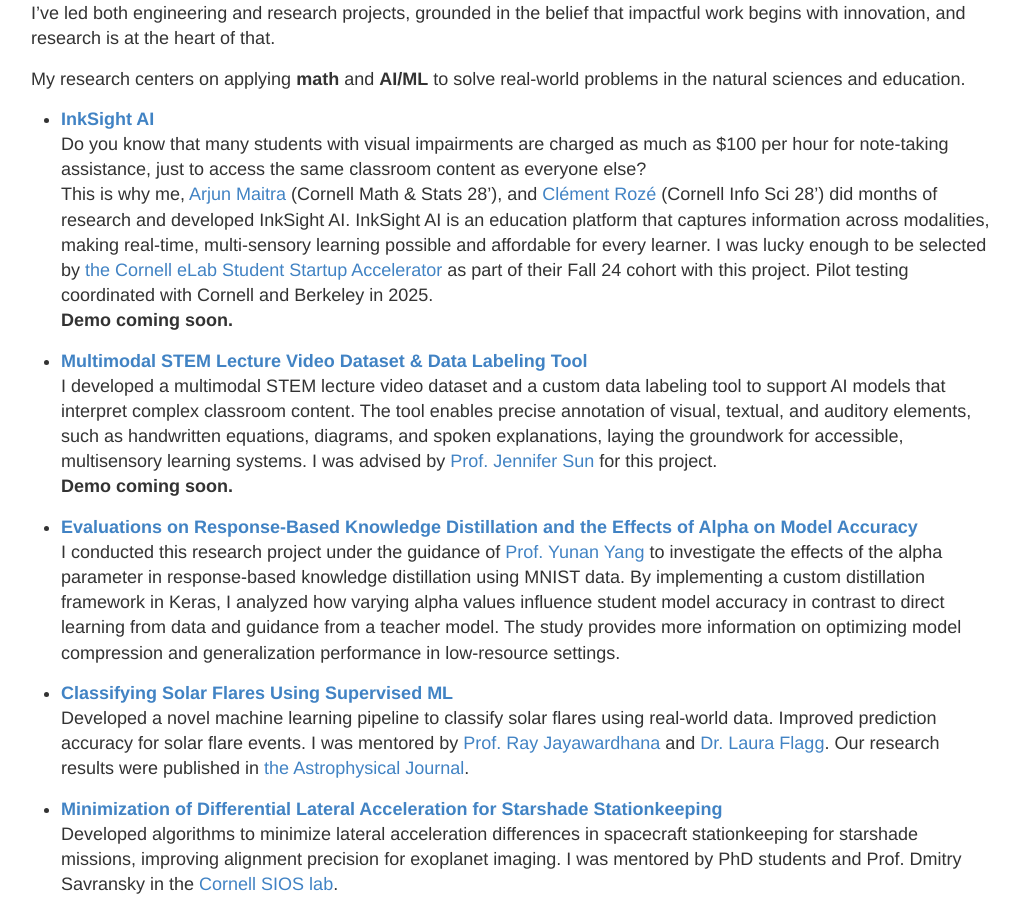
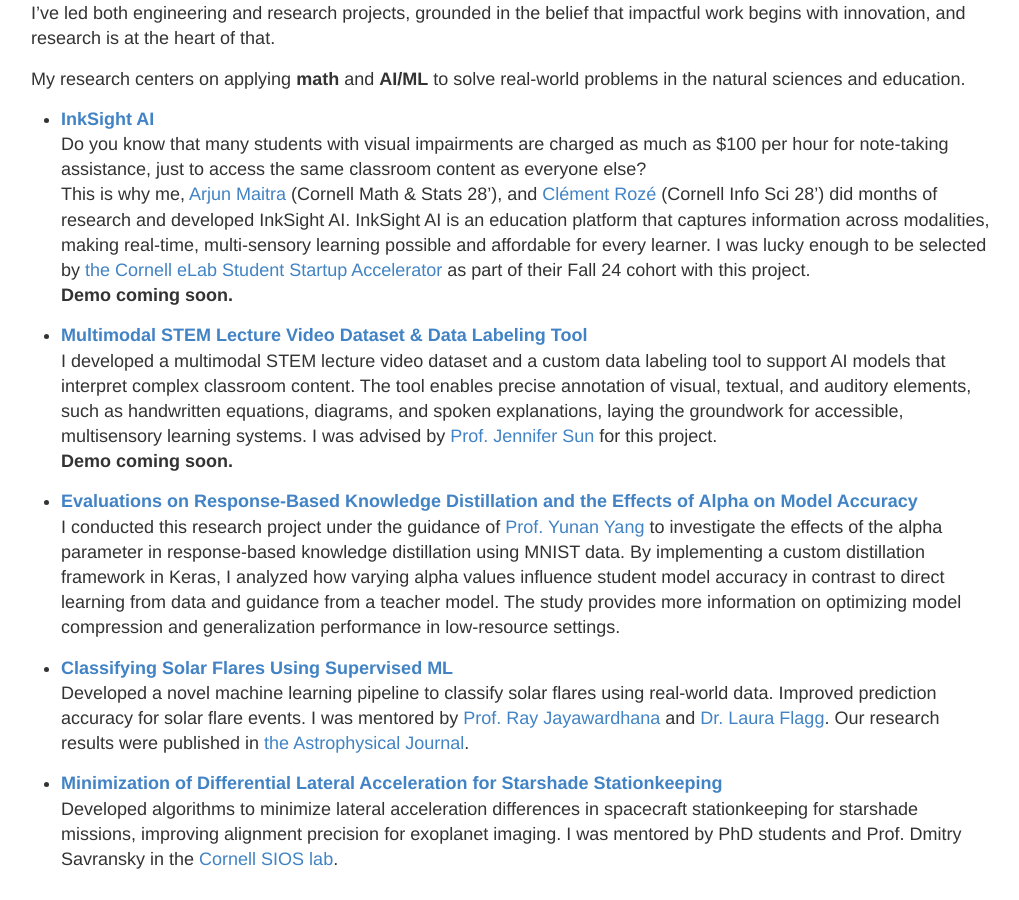
Before and after one commit to nicolehao34/nicolehao34.github.io, a Jekyll site: the page built from index.md, in a window 1280 px wide and 900 px high, scrolled down 644 px. Shown: the whole window, without its empty margins (129-1148 px from the left). Built offline with Jekyll 4.4.1, drawn with Linux system fonts in a browser that asks for light colours.

Commit message:
Update index.md

```diff
--- a/index.md
+++ b/index.md
@@ -20,7 +20,7 @@
 My research centers on applying **math** and **AI/ML** to solve real-world problems in the natural sciences and education.
 
 -  **[InkSight AI](https://github.com/Cornell-InkSight/InkSightMVP.git)** <br>
-Do you know that many students with visual impairments are charged as much as $100 per hour for note-taking assistance, just to access the same classroom content as everyone else? <br> This is why me, [Arjun Maitra](https://arjunmaitra.com/) (Cornell Math & Stats 28'), and [Clément Rozé](https://clementroze.com/) (Cornell Info Sci 28') did months of research and developed InkSight AI. InkSight AI is an education platform that captures information across modalities, making real-time, multi-sensory learning possible and affordable for every learner. I was lucky enough to be selected by [the Cornell eLab Student Startup Accelerator](https://eship.cornell.edu/elab-welcomes-24-student-startup-teams-to-fall-cohort/) as part of their Fall 24 cohort with this project. Pilot testing coordinated with Cornell and Berkeley in 2025. <br>
+Do you know that many students with visual impairments are charged as much as $100 per hour for note-taking assistance, just to access the same classroom content as everyone else? <br> This is why me, [Arjun Maitra](https://arjunmaitra.com/) (Cornell Math & Stats 28'), and [Clément Rozé](https://clementroze.com/) (Cornell Info Sci 28') did months of research and developed InkSight AI. InkSight AI is an education platform that captures information across modalities, making real-time, multi-sensory learning possible and affordable for every learner. I was lucky enough to be selected by [the Cornell eLab Student Startup Accelerator](https://eship.cornell.edu/elab-welcomes-24-student-startup-teams-to-fall-cohort/) as part of their Fall 24 cohort with this project. <br>
 **Demo coming soon.**
 
 - **[Multimodal STEM Lecture Video Dataset & Data Labeling Tool](https://github.com/Cornell-InkSight/InkSight-DataLabeler.git)** <br>
```
